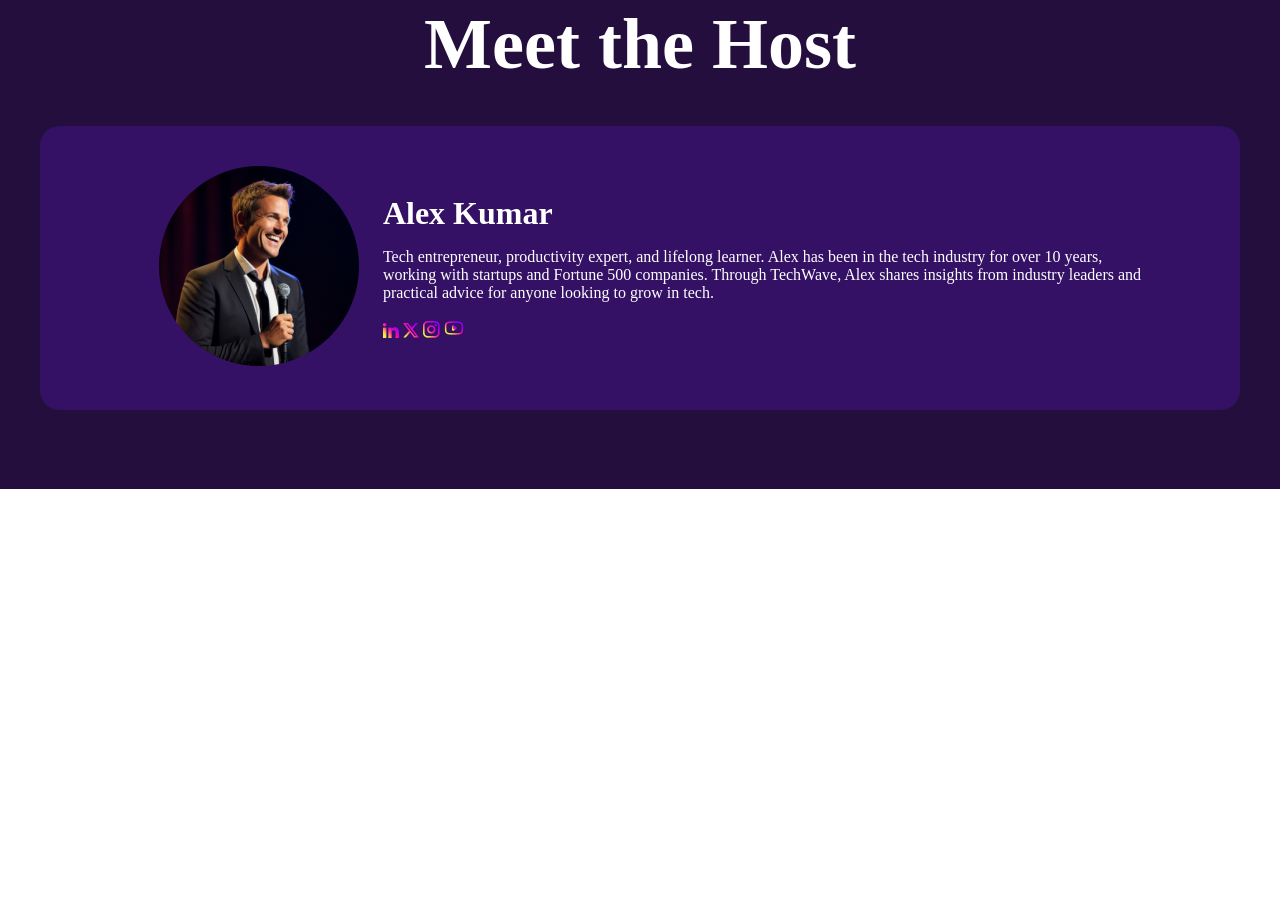
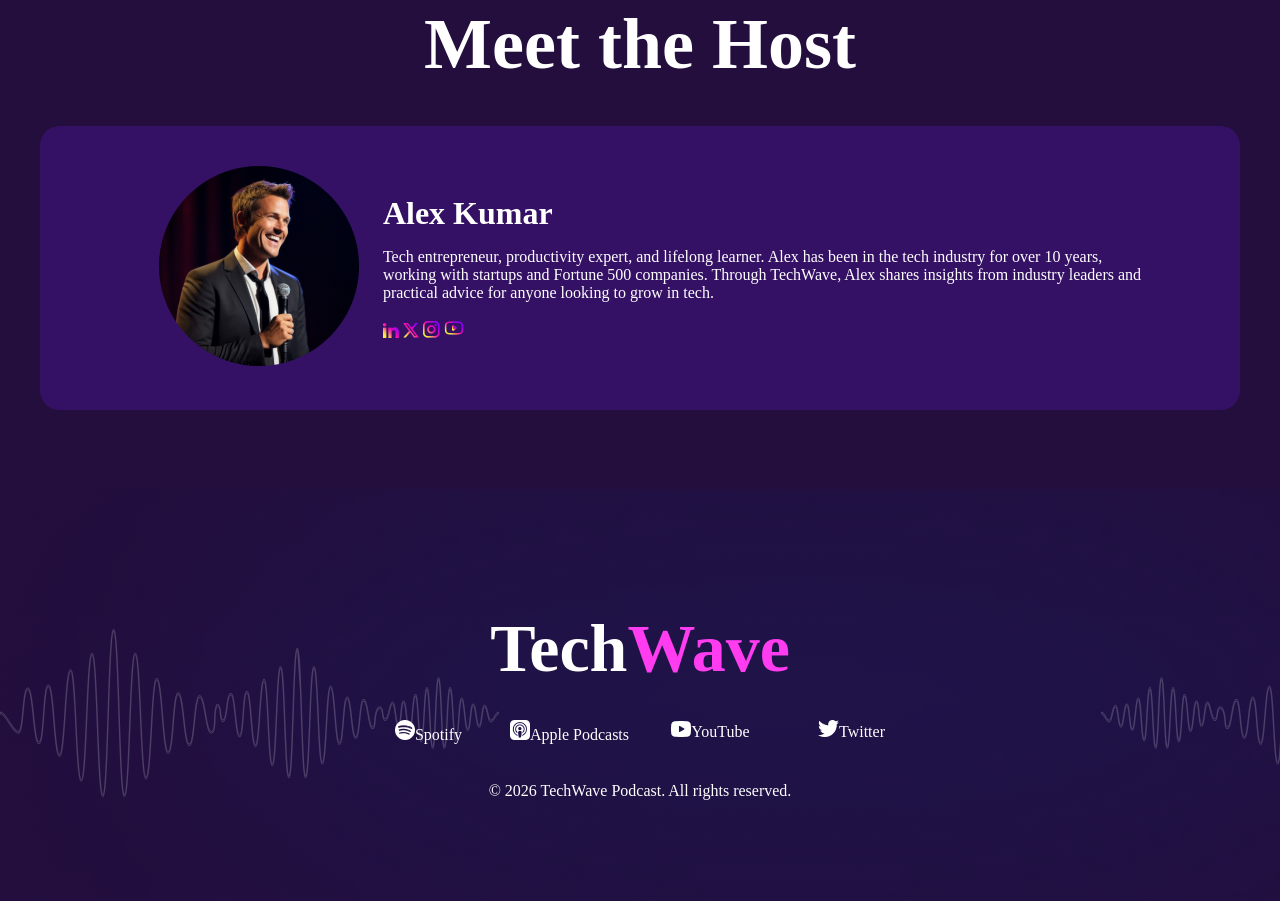
Before and after one commit to ahadsazid/ph-assignment-2, a plain HTML site: page index.html in a window 1280 px wide. Shown: the part 3135-4036 px from the top of the page. Before the commit the page ends 3624 px from the top, so only its background shows below. Drawn offline with Linux system fonts and the light colour scheme.

Commit message:
assignment complete

```diff
--- a/index.html
+++ b/index.html
@@ -20,6 +20,7 @@
         <div>
             <button class="btn-1">Subscribe<i class="fa-solid fa-arrow-right"></i></button>
         </div>
+        <span class="menu"><img src="./assets/hamburger-menu.png" alt=""></span>
 
     </nav>
     <section class="hero-container">
@@ -166,5 +167,17 @@ Join thousands of young professionals and tech enthusiasts who start their day w
 
      </section>
 
+     <section class="footer">
+        <h1>Tech<span>Wave</span></h1>
+        <div class="footer-link">
+            <p><img src="./assets/spotify.png" alt="">Spotify</p>
+            <p><img src="./assets/apple-podcast.png" alt="">Apple Podcasts</p>
+            <p><img src="./assets/youtube-podcast.png" alt="">YouTube</p>
+            <p><img src="./assets/twitter.png" alt="">Twitter</p>
+
+        </div>
+        <p>© 2026 TechWave Podcast. All rights reserved.</p>
+     </section>
+
 </body>
 </html>
--- a/styles/styles.css
+++ b/styles/styles.css
@@ -41,6 +41,10 @@ nav .btn-1{
     border-radius: 20px;
     margin-right: 200px;
     background: linear-gradient(45deg, #f8ff3c, #d73295);
+}
+nav .menu{
+
+    display: none;
 }
 
 
@@ -328,3 +332,84 @@ nav .btn-1{
     gap: 8px;
 
 }
+.footer {
+    background: url(../assets/footer-bg.png);
+   width: 100%;
+   max-width: 1600px;
+   height: 412px;
+   text-align: center;
+
+}
+.footer h1{
+    font-size: 68px;
+    font-weight: Bold;
+    color: #FFFFFF;
+
+    padding-top: 120px;
+
+}
+.footer h1 span{
+    color: #ff3cf0;
+}
+.footer .footer-link{
+    font-size: 16px;
+    font-weight: 500;
+    line-height: auto;
+    color: #FFFFFF;
+
+
+}
+.footer-link{
+    width: 100%;
+    max-width: 544px;
+    display: grid;
+    grid-template-columns: repeat(4,1fr);
+    gap: 20px;
+    margin: 0 auto;
+}
+.footer p{
+    font-size: 16px;
+    font-weight: 400;
+    line-height: 24px;
+    color: #FFFFFF;
+    padding-top: 32px;
+}
+
+
+@media screen and (max-width:576px) {
+    .about{
+        display: none;
+    }
+    .menu{
+
+        display: inline;
+    }
+    .podcast-rating{
+
+    display: flex;
+    flex-wrap: wrap;
+}
+.grid-about{
+    display: grid;
+
+    grid-template-areas:
+         " grid-box-1 "
+         " grid-box-2 "
+         " grid-box-3 "
+         " grid-box-4 "
+         " grid-box-5 "
+}
+.card-container{
+    flex-direction: column;
+}
+.host-container{
+    flex-direction: column;
+}
+.footer-link{
+    display: grid;
+    grid-template-columns: repeat(2,1fr);
+
+}
+
+
+}
```
